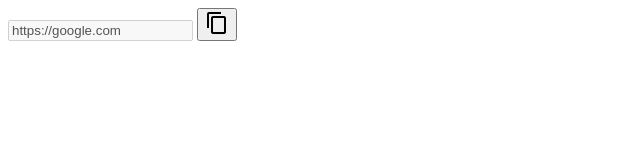
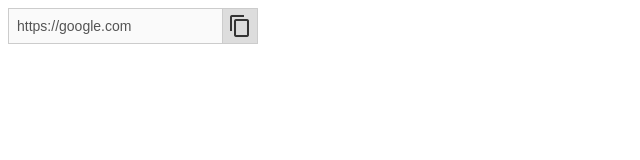
Before and after one commit to yourwpmadesimple/javascript-input-field-copy, a plain HTML site: page index.html in a window 1280 px wide. Shown: the whole page, without its empty margins (0-640 px from the left). Drawn offline with Linux system fonts and the light colour scheme.

Commit message:
added css

```diff
--- /dev/null
+++ b/css/style.css
@@ -0,0 +1,31 @@
+.copy-content {
+  --height: 36px;
+  display: flex;
+  max-width: 250px;
+}
+
+.copy-content-input {
+  flex-grow: 1;
+  padding: 0 8px;
+  font-size: 14px;
+  border: 1px solid #ccc;
+  border-right: none;
+  outline: none;
+}
+.copy-content-input:hover,
+.copy-content-button:hover {
+  background-color: rgb(225, 244, 231);
+}
+.copy-content-button {
+  cursor: pointer;
+  flex-shrink: 0;
+  width: var(--height);
+  height: var(--height);
+  display: flex;
+  align-items: center;
+  justify-content: center;
+  background-color: #ddd;
+  color: #333;
+  outline: none;
+  border: 1px solid #ccc;
+}
--- a/index.html
+++ b/index.html
@@ -7,7 +7,7 @@
     <meta name="viewport" content="width=device-width, initial-scale=1.0">
     <title>Javascript Copy Input Field Content</title>
     <link href="https://fonts.googleapis.com/icon?family=Material+Icons" rel="stylesheet">
-    <style></style>
+    <link rel="stylesheet" href="./css/style.css">
 </head>
 
 <body>
```
Also changed, not shown: 1 other file.
